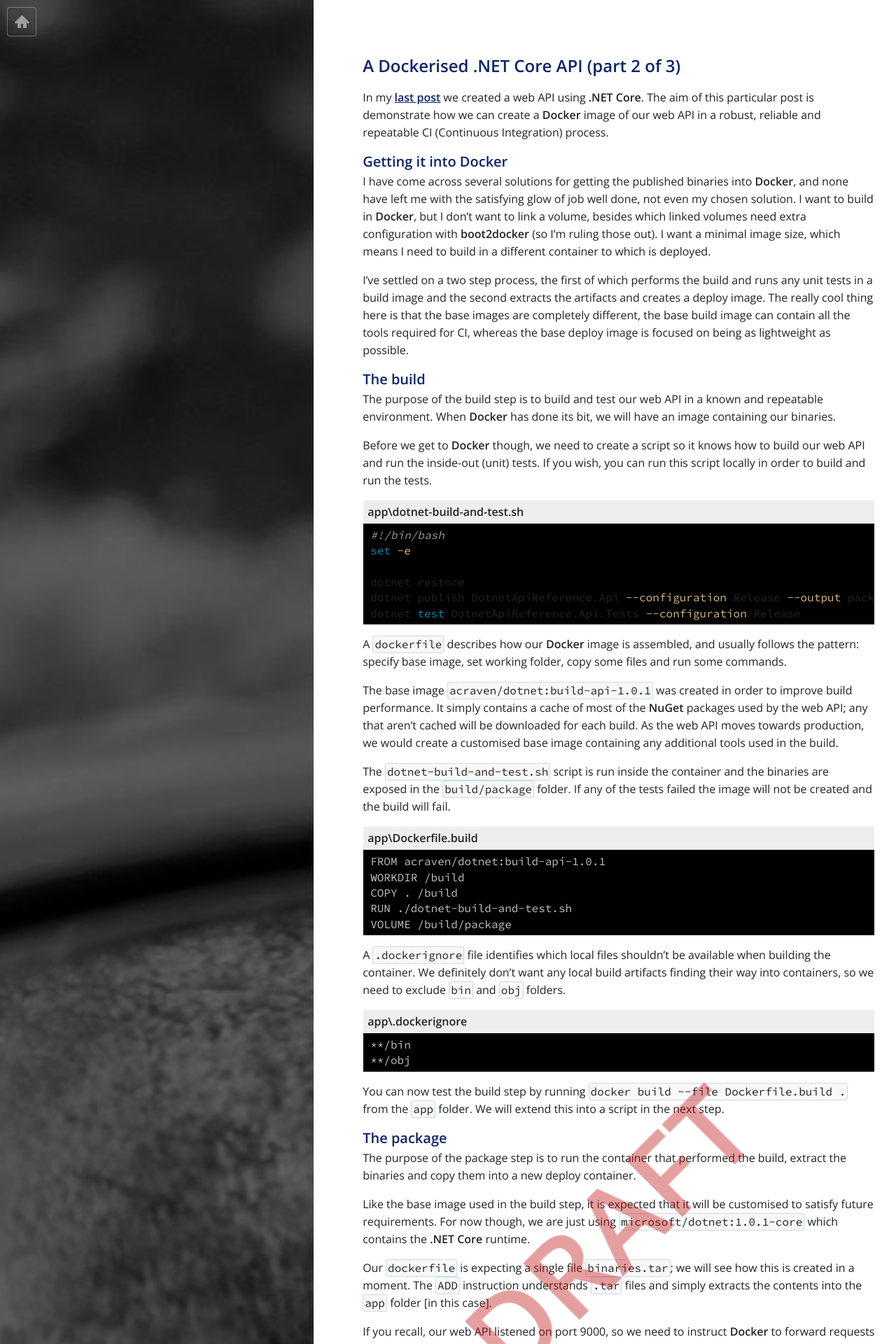
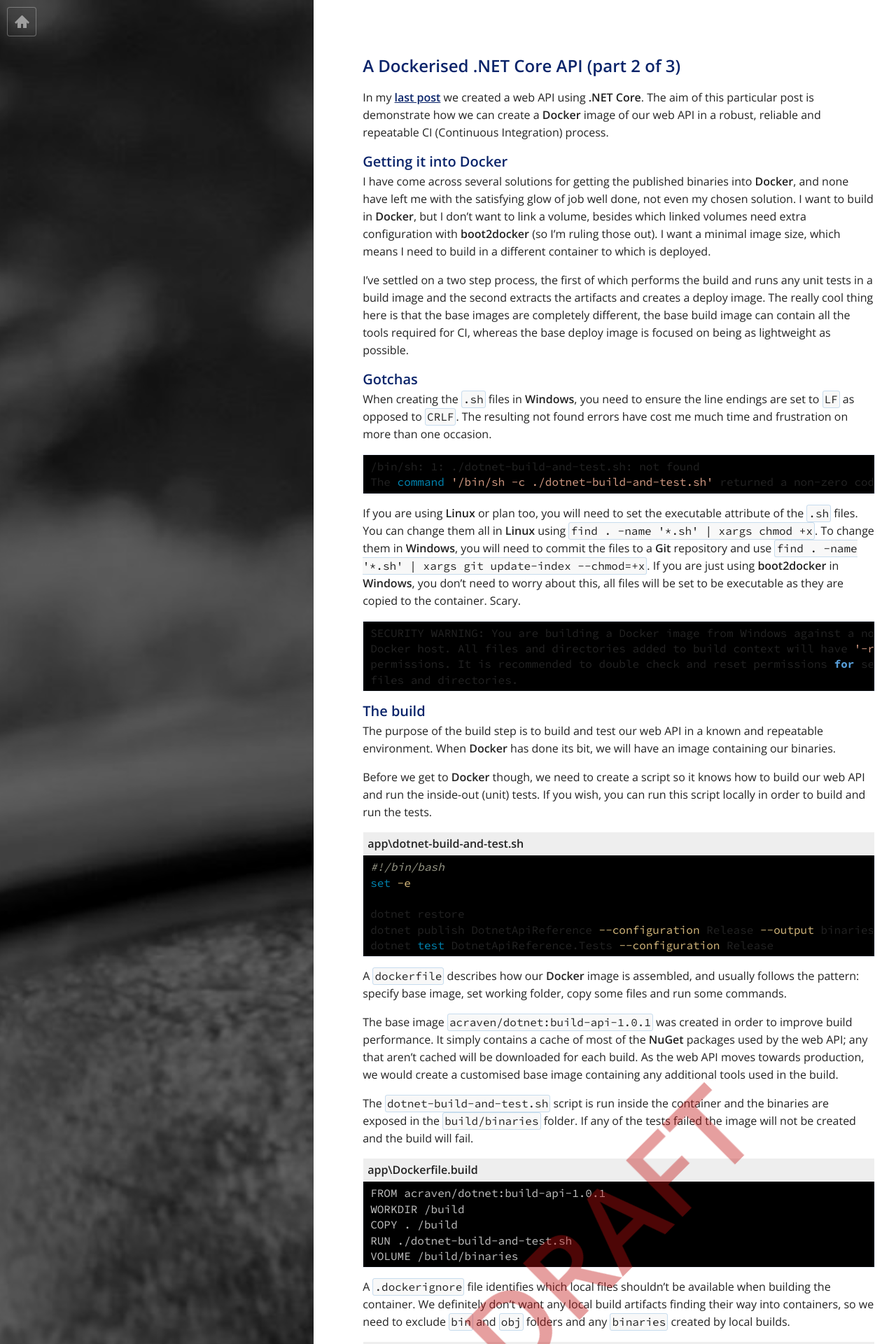
Before and after one commit to acraven/acraven.github.io, a Jekyll site: the page built from _posts/2017-01-09-dockerised-dotnet-core-api-2-of-3.md, in a window 1280 px wide. Shown: the top 1920 px of the page at 70% size. Built offline with Jekyll 4.4.1, drawn with Linux system fonts in a browser that asks for light colours; nearby versions of some CDN libraries; some of the changed text lies outside the part shown.

Commit message:
Final run through of docker from scratch

```diff
--- a/_posts/2017-01-09-dockerised-dotnet-core-api-2-of-3.md
+++ b/_posts/2017-01-09-dockerised-dotnet-core-api-2-of-3.md
@@ -14,6 +14,23 @@
 
 I've settled on a two step process, the first of which performs the build and runs any unit tests in a build image and the second extracts the artifacts and creates a deploy image. The really cool thing here is that the base images are completely different, the base build image can contain all the tools required for CI, whereas the base deploy image is focused on being as lightweight as possible.
 
+### Gotchas ###
+When creating the `.sh` files in **Windows**, you need to ensure the line endings are set to `LF` as opposed to `CRLF`.  The resulting not found errors have cost me much time and frustration on more than one occasion.
+
+{% highlight shell %}
+/bin/sh: 1: ./dotnet-build-and-test.sh: not found
+The command '/bin/sh -c ./dotnet-build-and-test.sh' returned a non-zero code: 127
+{% endhighlight %}
+
+If you are using **Linux** or plan too, you will need to set the executable attribute of the `.sh` files. You can change them all in **Linux** using `find . -name '*.sh' | xargs chmod +x`. To change them in **Windows**, you will need to commit the files to a **Git** repository and use `find . -name '*.sh' | xargs git update-index --chmod=+x`. If you are just using **boot2docker** in **Windows**, you don't need to worry about this, all files will be set to be executable as they are copied to the container. Scary.
+
+{% highlight shell %}
+SECURITY WARNING: You are building a Docker image from Windows against a non-Windows
+Docker host. All files and directories added to build context will have '-rwxr-xr-x'
+permissions. It is recommended to double check and reset permissions for sensitive
+files and directories.
+{% endhighlight %}
+
 ### The build
 The purpose of the build step is to build and test our web API in a known and repeatable environment. When **Docker** has done its bit, we will have an image containing our binaries.
 
@@ -25,15 +42,15 @@
 set -e
 
 dotnet restore
-dotnet publish DotnetApiReference.Api --configuration Release --output package
-dotnet test DotnetApiReference.Api.Tests --configuration Release
+dotnet publish DotnetApiReference --configuration Release --output binaries
+dotnet test DotnetApiReference.Tests --configuration Release
 {% endhighlight %}
 
 A `dockerfile` describes how our **Docker** image is assembled, and usually follows the pattern: specify base image, set working folder, copy some files and run some commands.
 
 The base image `acraven/dotnet:build-api-1.0.1` was created in order to improve build performance. It simply contains a cache of most of the **NuGet** packages used by the web API; any that aren't cached will be downloaded for each build. As the web API moves towards production, we would create a customised base image containing any additional tools used in the build.
 
-The `dotnet-build-and-test.sh` script is run inside the container and the binaries are exposed in the `build/package` folder. If any of the tests failed the image will not be created and the build will fail.
+The `dotnet-build-and-test.sh` script is run inside the container and the binaries are exposed in the `build/binaries` folder. If any of the tests failed the image will not be created and the build will fail.
 
 <div class="figcaption">app\Dockerfile.build</div>
 {% highlight text %}
@@ -41,15 +58,16 @@
 WORKDIR /build
 COPY . /build
 RUN ./dotnet-build-and-test.sh
-VOLUME /build/package
+VOLUME /build/binaries
 {% endhighlight %}
 
-A `.dockerignore` file identifies which local files shouldn't be available when building the container. We definitely don't want any local build artifacts finding their way into containers, so we need to exclude `bin` and `obj` folders.
+A `.dockerignore` file identifies which local files shouldn't be available when building the container. We definitely don't want any local build artifacts finding their way into containers, so we need to exclude `bin` and `obj` folders and any `binaries` created by local builds.
 
 <div class="figcaption">app\.dockerignore</div>
 {% highlight text %}
 **/bin
 **/obj
+binaries/
 {% endhighlight %}
 
 You can now test the build step by running `docker build --file Dockerfile.build .` from the `app` folder. We will extend this into a script in the next step.
@@ -71,7 +89,7 @@
 WORKDIR /app
 ADD binaries.tar /app/
 EXPOSE 9000
-CMD ["dotnet", "DotnetApiReference.Api.dll"]
+CMD ["dotnet", "DotnetApiReference.dll"]
 {% endhighlight %}
 
 We have to tag our image during the build so we are able to interact with it. Once built, we can spin the image up as a container and copy the binaries. **Docker** has a pretty cool `cp` command that allows us to extract the files into a `.tar` file. This file containing our binaries is then packaged into our deployable container.
@@ -90,7 +108,7 @@
 
 echo "Extracting binaries"
 id=$(docker create dockerised-dotnet-core-api/build:latest)
-docker cp $id:/build/package/. - > $location/package/binaries.tar
+docker cp $id:/build/binaries/. - > $location/package/binaries.tar
 docker rm -v $id
 
 echo "Packaging binaries"
@@ -106,11 +124,16 @@
 #!/bin/bash
 set -e
 
-id=$(docker ps -q --filter name=dockerised-dotnet-core-api)
+id=$(docker ps -aq --filter name=dockerised-dotnet-core-api)
 
 if [ -n "$id" ]; then
-  echo "Stopping container (sending SIGINT)"
-  docker kill --signal=INT $id
+  isrunning=$(docker inspect --format="{% raw %}{{ .State.Running }}{% endraw %}" $id)
+
+  if [ "$isrunning" == "true" ]; then
+    echo "Stopping container (sending SIGINT)"
+    docker kill --signal=INT $id
+  fi
+
   echo "Removing container"
   docker rm $id
 fi
@@ -128,4 +151,4 @@
 ### Summary
 We have dockerised our web API and we can build and run our web API with just a couple of commands. This is great from a development workflow point of view; for those that just want to consume this service all we need on our development machines is a **Git** client and a **Docker** client. As our web API evolves we could use **Docker Compose** to run any downstream messaging and database services.
 
-In the next post we will look into how we might productionise this web API. We need to secure our web API using the OWASP guidelines, we need a Continuous Integration pipeline and we need a mechanism of deploying our container from this pipeline into the wild.
+In the next post we will look into how we might productionise the web API. We need to secure our web API using the OWASP guidelines, we need a Continuous Integration pipeline and we need a mechanism of deploying our container from this pipeline into the wild.
```
Also changed, not shown: _posts/2017-01-09-dockerised-dotnet-core-api-1-of-3.md (+10 -19 lines).
